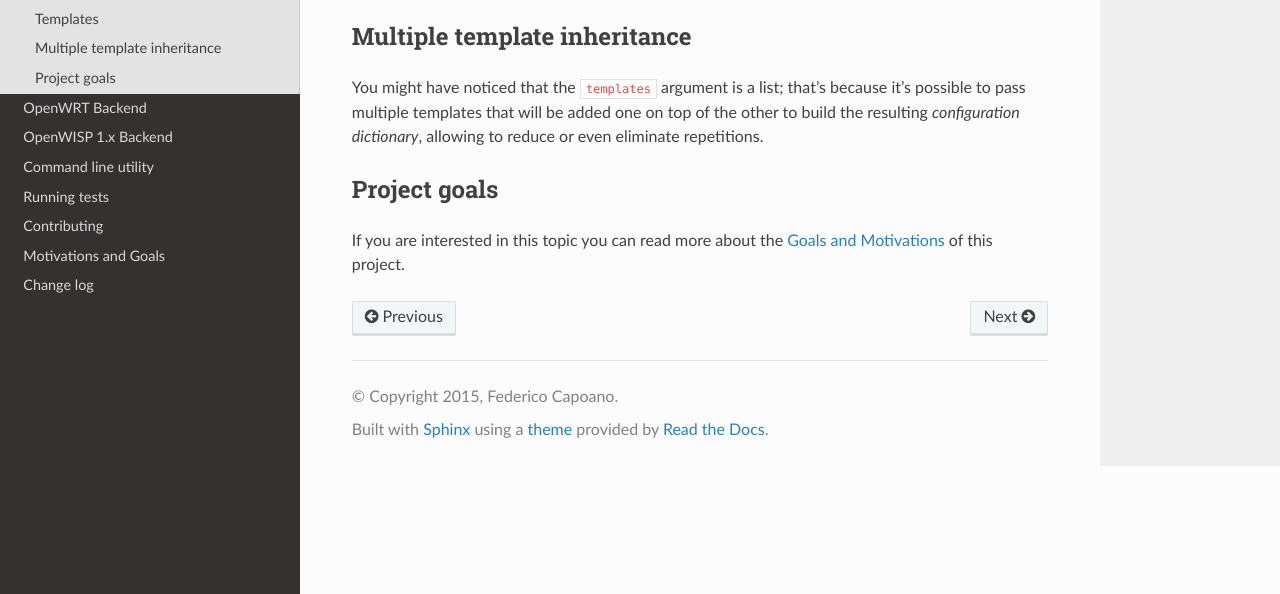
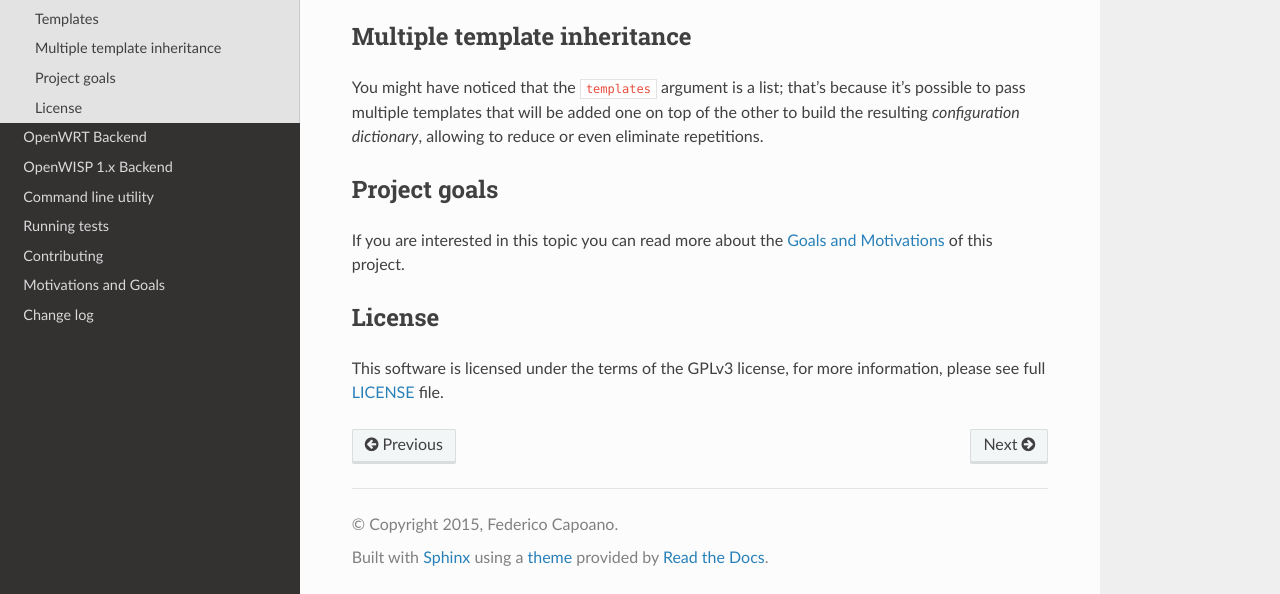
Before and after one commit to openwisp/netjsonconfig, a Sphinx documentation site: the page built from docs/source/general/basics.rst, in a window 1280 px wide and 900 px high, scrolled down 4783 px, cut to the strip 306-900 px from the top of the window. Built offline with Sphinx 7.4.7 and the Read the Docs theme 2.0.0, drawn with Linux system fonts in a browser that asks for light colours.

Commit message:
[docs] Added License in Basics page

```diff
--- a/docs/source/general/basics.rst
+++ b/docs/source/general/basics.rst
@@ -273,3 +273,10 @@ Project goals
 
 If you are interested in this topic you can read more about the
 :doc:`Goals and Motivations <./goals>` of this project.
+
+License
+-------
+
+This software is licensed under the terms of the GPLv3 license,
+for more information, please see full `LICENSE
+<https://github.com/openwisp/netjsonconfig/blob/master/LICENSE>`_ file.
```
